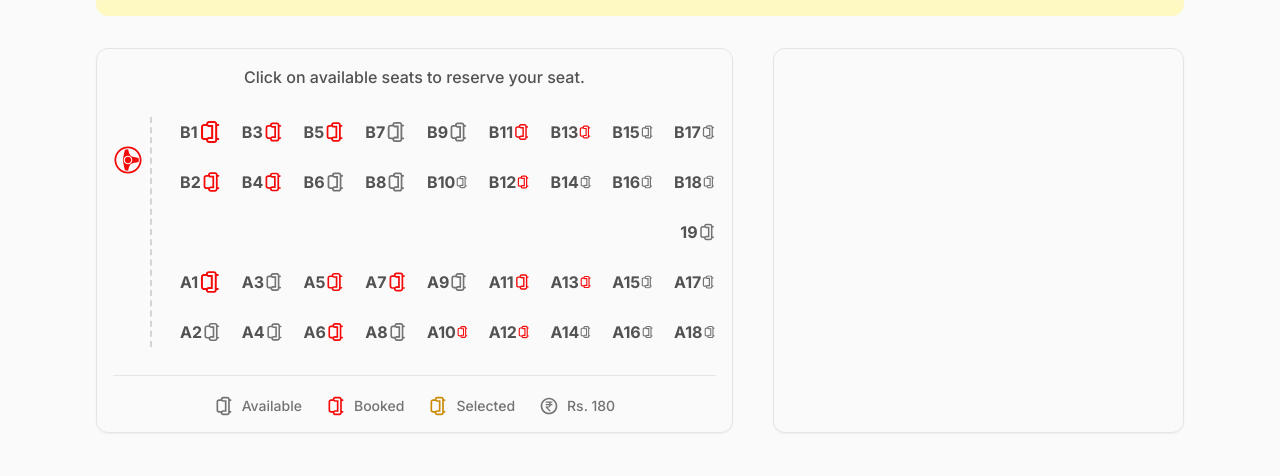
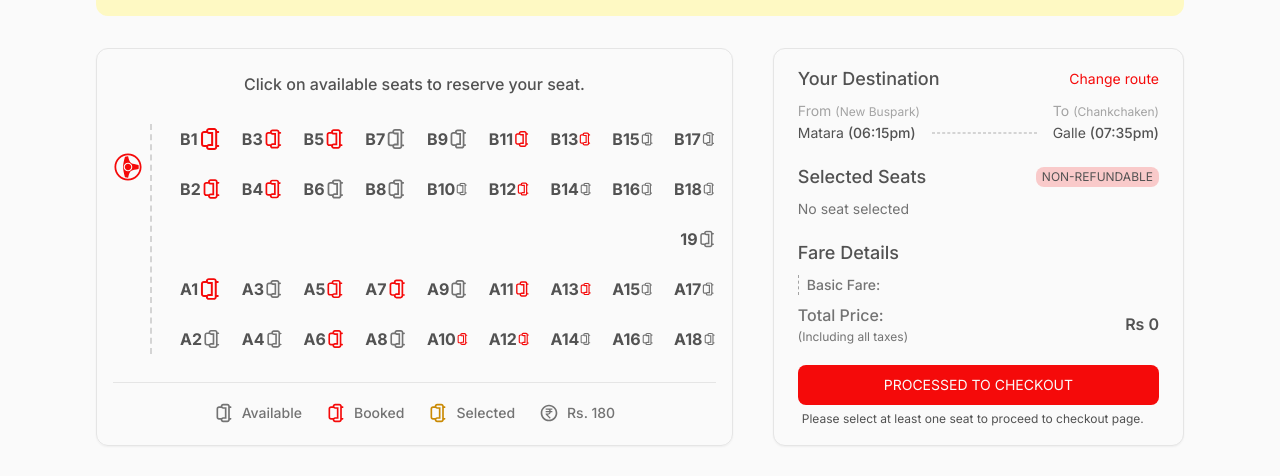
Before and after one commit to RithikRanaweera/Bus_Ticket_Booking, a React (Vite) app in the folder busticketbooking/: page /bus-tickets/detail in a window 1280 px wide. Shown: the part 324-800 px from the top of the page. Built offline with nearby package versions, Linux system fonts and the light colour scheme.

Commit message:
Done seat layout section

```diff
--- a/busticketbooking/src/constants/busseat/BusSeatData.js
+++ b/busticketbooking/src/constants/busseat/BusSeatData.js
@@ -1,46 +1,46 @@
 
 const busSeatData = [
-    { id: 'B1', status: 'booked', price: 1600 },
-    { id: 'B3', status: 'booked', price: 1600 },
-    { id: 'B5', status: 'booked', price: 1600 },
-    { id: 'B7', status: 'available', price: 1600 },
-    { id: 'B9', status: 'available', price: 1600 },
-    { id: 'B11', status: 'booked', price: 1600 },
-    { id: 'B13', status: 'booked', price: 1600 },
-    { id: 'B15', status: 'available', price: 1600 },
-    { id: 'B17', status: 'available', price: 1600 },
+    { id: 'B1', status: 'booked', price: 180 },
+    { id: 'B3', status: 'booked', price: 180 },
+    { id: 'B5', status: 'booked', price: 180 },
+    { id: 'B7', status: 'available', price: 180 },
+    { id: 'B9', status: 'available', price: 180 },
+    { id: 'B11', status: 'booked', price: 180 },
+    { id: 'B13', status: 'booked', price: 180 },
+    { id: 'B15', status: 'available', price: 180 },
+    { id: 'B17', status: 'available', price: 180 },
 
-    { id: 'B2', status: 'booked', price: 1600 },
-    { id: 'B4', status: 'booked', price: 1600 },
-    { id: 'B6', status: 'available', price: 1600 },
-    { id: 'B8', status: 'available', price: 1600 },
-    { id: 'B10', status: 'available', price: 1600 },
-    { id: 'B12', status: 'booked', price: 1600 },
-    { id: 'B14', status: 'available', price: 1600 },
-    { id: 'B16', status: 'available', price: 1600 },
-    { id: 'B18', status: 'available', price: 1600 },
+    { id: 'B2', status: 'booked', price: 180 },
+    { id: 'B4', status: 'booked', price: 180 },
+    { id: 'B6', status: 'available', price: 180 },
+    { id: 'B8', status: 'available', price: 180 },
+    { id: 'B10', status: 'available', price: 180 },
+    { id: 'B12', status: 'booked', price: 180 },
+    { id: 'B14', status: 'available', price: 180 },
+    { id: 'B16', status: 'available', price: 180 },
+    { id: 'B18', status: 'available', price: 180 },
 
-    { id: '19', status: 'available', price: 1600 },
+    { id: '19', status: 'available', price: 180 },
 
-    { id: 'A1', status: 'booked', price: 1600 },
-    { id: 'A3', status: 'available', price: 1600 },
-    { id: 'A5', status: 'booked', price: 1600 },
-    { id: 'A7', status: 'booked', price: 1600 },
-    { id: 'A9', status: 'available', price: 1600 },
-    { id: 'A11', status: 'booked', price: 1600 },
-    { id: 'A13', status: 'booked', price: 1600 },
-    { id: 'A15', status: 'available', price: 1600 },
-    { id: 'A17', status: 'available', price: 1600 },
+    { id: 'A1', status: 'booked', price: 180 },
+    { id: 'A3', status: 'available', price: 180 },
+    { id: 'A5', status: 'booked', price: 180 },
+    { id: 'A7', status: 'booked', price: 180 },
+    { id: 'A9', status: 'available', price: 180 },
+    { id: 'A11', status: 'booked', price: 180 },
+    { id: 'A13', status: 'booked', price: 180 },
+    { id: 'A15', status: 'available', price: 180 },
+    { id: 'A17', status: 'available', price: 180 },
 
-    { id: 'A2', status: 'available', price: 1600 },
-    { id: 'A4', status: 'available', price: 1600 },
-    { id: 'A6', status: 'booked', price: 1600 },
-    { id: 'A8', status: 'available', price: 1600 },
-    { id: 'A10', status: 'booked', price: 1600 },
-    { id: 'A12', status: 'booked', price: 1600 },
-    { id: 'A14', status: 'available', price: 1600 },
-    { id: 'A16', status: 'available', price: 1600 },
-    { id: 'A18', status: 'available', price: 1600 },
+    { id: 'A2', status: 'available', price: 180 },
+    { id: 'A4', status: 'available', price: 180 },
+    { id: 'A6', status: 'booked', price: 180 },
+    { id: 'A8', status: 'available', price: 180 },
+    { id: 'A10', status: 'booked', price: 180 },
+    { id: 'A12', status: 'booked', price: 180 },
+    { id: 'A14', status: 'available', price: 180 },
+    { id: 'A16', status: 'available', price: 180 },
+    { id: 'A18', status: 'available', price: 180 },
 ]
 
 export default busSeatData;
--- a/busticketbooking/src/pages/ticket/detail/seat/busseat/BusSeat.jsx
+++ b/busticketbooking/src/pages/ticket/detail/seat/busseat/BusSeat.jsx
@@ -3,6 +3,7 @@ import { GiSteeringWheel } from 'react-icons/gi';
 import busSeatData from '../../../../../constants/busseat/BusSeatData';
 import { MdOutlineChair } from 'react-icons/md';
 import { RiMoneyRupeeCircleLine } from "react-icons/ri";
+import { Link } from 'react-router-dom';
 
 
 const BusSeat = () => {
@@ -170,28 +171,28 @@ const BusSeat = () => {
                     <div className="flex items-center justify-center w-full gap-6 pt-5 border-t border-neutral-200">
 
                         <div className="flex items-center gap-x-2">
-                            <MdOutlineChair className='text-xl -rotate-90 text-neutral-500'/>
+                            <MdOutlineChair className='text-xl -rotate-90 text-neutral-500' />
                             <p className="text-sm font-medium text-neutral-500">
                                 Available
                             </p>
                         </div>
 
                         <div className="flex items-center gap-x-2">
-                            <MdOutlineChair className='text-xl -rotate-90 text-primary'/>
+                            <MdOutlineChair className='text-xl -rotate-90 text-primary' />
                             <p className="text-sm font-medium text-neutral-500">
                                 Booked
                             </p>
                         </div>
 
                         <div className="flex items-center gap-x-2">
-                            <MdOutlineChair className='text-xl text-yellow-600 -rotate-90'/>
+                            <MdOutlineChair className='text-xl text-yellow-600 -rotate-90' />
                             <p className="text-sm font-medium text-neutral-500">
                                 Selected
                             </p>
                         </div>
 
                         <div className="flex items-center gap-x-2">
-                            <RiMoneyRupeeCircleLine className='text-xl text-neutral-500'/>
+                            <RiMoneyRupeeCircleLine className='text-xl text-neutral-500' />
                             <p className="text-sm font-medium text-neutral-500">
                                 Rs. 180
                             </p>
@@ -206,6 +207,131 @@ const BusSeat = () => {
             {/* Seat selection action */}
             <div className="w-full col-span-2 px-6 py-4 space-y-5 border shadow-sm bg-neutral-50 rounded-xl border-neutral-200">
 
+                <div className="w-full space-y-2">
+                    <div className="flex items-center justify-between w-full">
+                        <h1 className="text-lg font-medium text-neutral-600">
+                            Your Destination
+                        </h1>
+                        <Link to={"/bus-tickets"} className='text-sm font-normal text-primary'>
+                            Change route
+                        </Link>
+                    </div>
+
+                    <div className="space-y-0.5 w-full">
+                        <div className="flex items-center justify-between w-full gap-x-5">
+                            <p className="text-sm font-normal text-neutral-400">
+                                From <span className="text-xs">(New Buspark)</span>
+                            </p>
+                            <p className="text-sm font-normal text-neutral-400">
+                                To <span className="text-xs">(Chankchaken)</span>
+                            </p>
+                        </div>
+
+                        <div className="flex items-center justify-between w-full gap-x-4">
+
+                            <h1 className="text-sm font-normal text-neutral-600">
+                                Matara <span className="font-medium">(06:15pm)</span>
+                            </h1>
+
+                            <div className="flex-1 border border-dashed border-neutral-300" />
+
+                            <h1 className="text-sm font-normal text-neutral-600">
+                                Galle <span className="text-sm font-medium">(07:35pm)</span>
+                            </h1>
+
+                        </div>
+                    </div>
+
+
+                </div>
+
+
+                <div className="w-full space-y-2">
+                    <div className="flex items-center justify-between w-full">
+                        <h1 className="text-lg font-medium text-neutral-600">
+                            Selected Seats
+                        </h1>
+
+                        <div className="px-1.5 py-0.5 text-xs font-normal uppercase rounded-lg bg-primary/20 text-neutral-600">
+                            Non-refundable
+                        </div>
+                    </div>
+
+                    {
+                        selectedSeats.length > 0
+                            ?
+                            <div className="flex items-center w-full gap-x-3">
+                                {selectedSeats.map((seatId) => {
+                                    return (
+                                        <div key={seatId} className='flex items-center justify-center text-base font-semibold rounded-lg w-9 h-9 bg-neutral-200/80 text-neutral-700 '>
+                                            {seatId}
+                                        </div>
+                                    )
+                                })
+
+                                }
+                            </div>
+                            :
+                            <div className="flex items-center w-full gap-x-3">
+                                <p className="text-sm font-normal text-neutral-500">
+                                    No seat selected
+                                </p>
+                            </div>
+                    }
+
+                </div>
+
+
+                <div className="w-full space-y-2">
+                    <h1 className="text-lg font-medium text-neutral-600">
+                        Fare Details
+                    </h1>
+
+                    <div className="flex items-center justify-between w-full border-dashed border-l-[1.5px] border-neutral-400 pl-2">
+                        <h3 className="text-sm font-medium text-neutral-500">
+                            Basic Fare:
+                        </h3>
+                        <p className="text-sm font-medium text-neutral-600"></p>
+                    </div>
+
+                    <div className="flex items-center justify-between gap-x-4">
+                        <div className="flex gap-y-0.5 flex-col">
+                            <h3 className="text-base font-medium text-neutral-500">Total Price:</h3>
+                            <span className="text-xs font-normal text-neutral-500">
+                                (Including all taxes)
+                            </span>
+                        </div>
+                        {/* Calculate the total price */}
+                        <p className="text-base font-semibold text-neutral-600">
+                            Rs {" "}
+                            {selectedSeats.reduce((total, seatId) => {
+                                const seat = busSeatData.find(busSeat => busSeat.id === seatId);
+                                return total + (seat ? seat.price : 0);
+                            }, 0)}
+                        </p>
+                    </div>
+                </div>
+
+
+                <div className="flex items-center justify-center w-full">
+                    {
+                        selectedSeats.length > 0
+                            ?
+                            <Link to="/bus-tickets/checkout" className='w-full text-sm font-normal bg-primary hover:bg-primary/90 text-neutral-50 py-2.5 flex items-center justify-center uppercase rounded-lg transition'>
+                                Processed to CheckOut
+                            </Link>
+                            :
+                            <div className='w-full space-y-0.5' >
+                                <button disabled className='w-full text-sm font-normal bg-primary hover:bg-primary/90 text-neutral-50 py-2.5 flex items-center justify-center uppercase rounded-lg transition cursor-not-allowed'>
+                                    Processed to CheckOut
+                                </button>
+                                <small className="px-1 text-xs font-normal text-neutral-600">
+                                    Please select at least one seat to proceed to checkout page.
+                                </small>
+                            </div>
+                    }
+                </div>
+
             </div>
             {/* Show the error message if more than 10 seats are selected */}
         </div>
```
